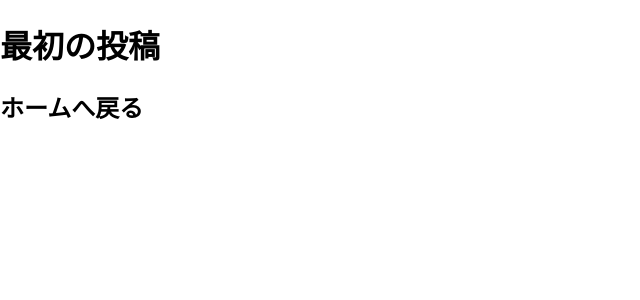
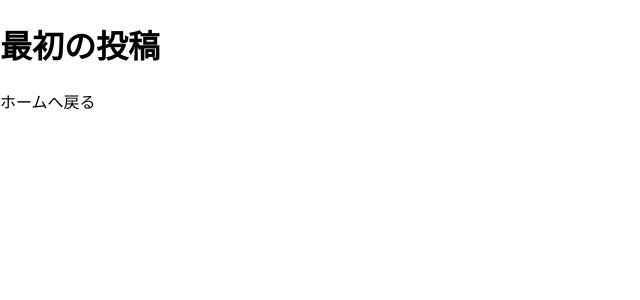
Before and after one commit to TakayaSugiyama/nextjs-microblog, a Next.js app: page /posts/firstpost in a window 1280 px wide. Shown: the top 300 px of the page, without its empty margins (0-640 px from the left). Built offline with nearby package versions, Linux system fonts and the light colour scheme.

Commit message:
try Link Component

```diff
--- a/pages/index.tsx
+++ b/pages/index.tsx
@@ -1,6 +1,7 @@
 import Head from "next/head";
 import Image from "next/image";
 import styles from "../styles/Home.module.css";
+import Link from "next/link";
 
 export default function Home() {
   return (
@@ -13,7 +14,7 @@ export default function Home() {
 
       <main className={styles.main}>
         <h1 className={styles.title}>
-          Welcome to <a href="https://nextjs.org">Next.js!</a>
+          Welcome to <Link href="https://nextjs.org">Next.js!</Link>
         </h1>
 
         <p className={styles.description}>
--- a/pages/posts/firstpost.tsx
+++ b/pages/posts/firstpost.tsx
@@ -1,8 +1,9 @@
+import Link from "next/link";
 const firstPost = () => {
   return (
     <div>
       <h1>最初の投稿</h1>
-      <h2>ホームへ戻る</h2>
+      <Link href="/">ホームへ戻る</Link>
     </div>
   );
 };
```
